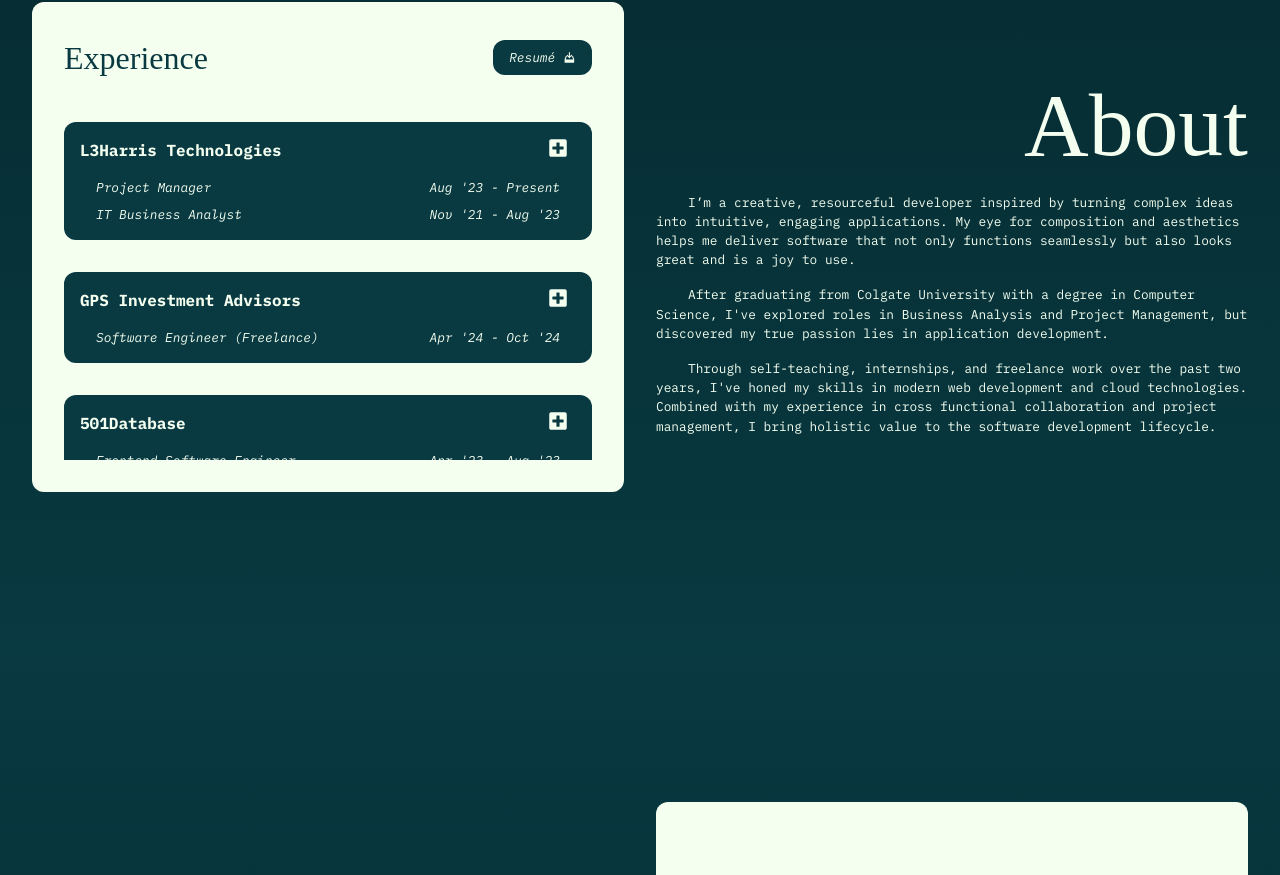
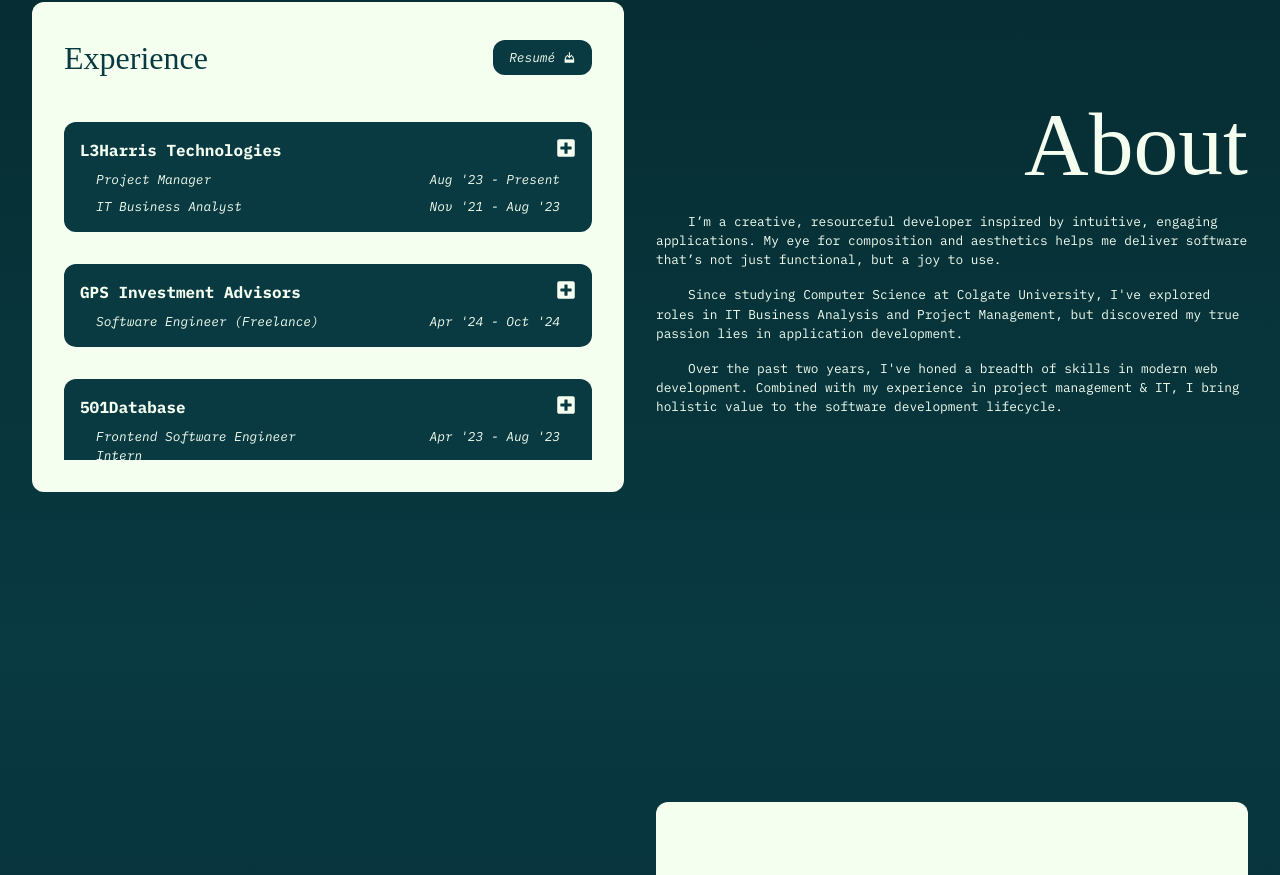
Before and after one commit to willrequaworrell/portfolio_site, a React (Vite) app: page / in a window 1280 px wide. Shown: the part 953-1828 px from the top of the page. Built offline with nearby package versions, Linux system fonts and the light colour scheme; a web font is replaced by a local one.

Commit message:
remove some padding in the resume section + shorten about section description

```diff
--- a/src/components/About/AboutSection.tsx
+++ b/src/components/About/AboutSection.tsx
@@ -39,9 +39,9 @@
                         <div className="w-full flex flex-col items-end justify-center text-[#F4FFF0]">
                             <p className="hidden text-[7vw] font-climate md:block">About</p>
                             <div className="flex flex-col text-[max(2.5vw,11px)] md:text-[1vw] indent-4 sm:indent-8 sm:gap-y-4">
-                                <p >I’m a creative, resourceful developer inspired by turning complex ideas into intuitive, engaging applications. My eye for composition and aesthetics helps me deliver software that not only functions seamlessly but also looks great and is a joy to use. </p>
-                                <p >After graduating from Colgate University with a degree in Computer Science, I've explored roles in Business Analysis and Project Management, but discovered my true passion lies in application development. </p>
-                                <p >Through self-teaching, internships, and freelance work over the past two years, I've honed my skills in modern web development and cloud technologies. Combined with my experience in cross functional collaboration and project management, I bring holistic value to the software development lifecycle.</p>
+                                <p >I’m a creative, resourceful developer inspired by intuitive, engaging applications. My eye for composition and aesthetics helps me deliver software that’s not just functional, but a joy to use.</p>
+                                <p >Since studying Computer Science at Colgate University, I've explored roles in IT Business Analysis and Project Management, but discovered my true passion lies in application development.</p>
+                                <p >Over the past two years, I've honed a breadth of skills in modern web development. Combined with my experience in project management & IT, I bring holistic value to the software development lifecycle.</p>
                             </div>
 
                         </div>
--- a/src/components/About/ResumeCompanySection.tsx
+++ b/src/components/About/ResumeCompanySection.tsx
@@ -31,7 +31,7 @@
                 className="relative flex flex-col bg-[#093941] rounded-xl p-4 gap-y-2"
             >
 
-                <motion.div layout  className="flex justify-between font-bold pr-2 mb-2 text-[max(1.25vw,13px)]">
+                <motion.div layout  className="flex justify-between font-bold text-[max(1.25vw,13px)]">
                     <p>{companySection.company}</p>
                     {showDetail ? (
                         <motion.div layout={false}>
```
